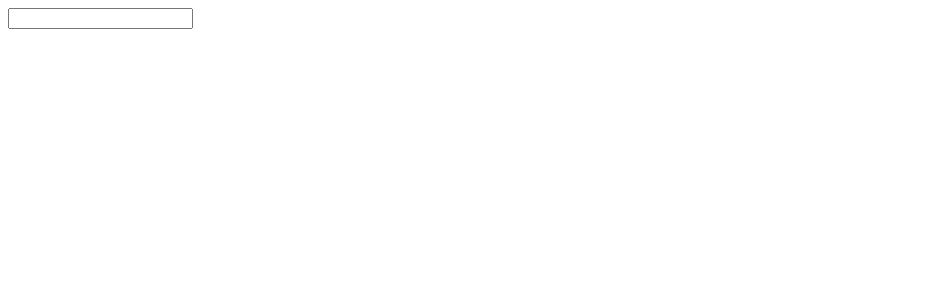
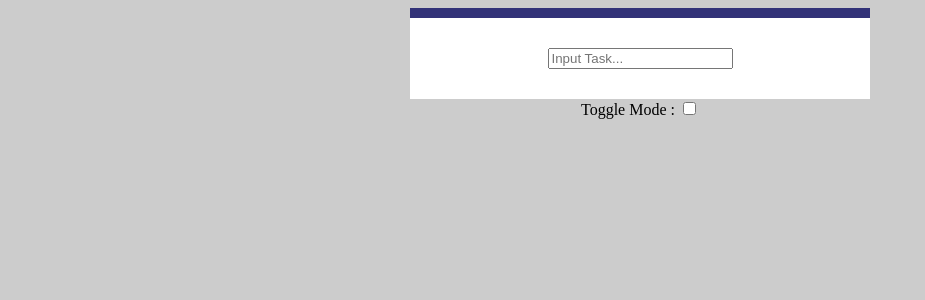
Before and after one commit to TLeobons/todoapp, a React (Create React App) app: page / in a window 1280 px wide. Shown: the top 300 px of the page, without its empty margins (0-925 px from the left). Built offline with nearby package versions, Linux system fonts and the light colour scheme.

Commit message:
Adding Necessary files

```diff
--- a/src/App.css
+++ b/src/App.css
@@ -1,3 +1,10 @@
+body,html{
+	padding:0;
+}
+body{
+	background-color:#ccc;
+}
+
 .App {
   text-align: center;
 }
@@ -36,3 +43,42 @@
     transform: rotate(360deg);
   }
 }
+
+.btn{
+	height:25px;
+	padding:5px;
+	border-radius:40%;
+	display:inline-flex;
+	align-items:center;
+}
+
+.btn-light{
+	background-color:rgb(50,50,120);
+	color:white;
+	border:1px solid rgb(50,50,120);
+}
+
+.btn-dark{
+	background-color:white;
+	color:rgb(50,50,120);
+	border:1px solid rgb(50,50,120);
+}
+
+.frame{
+	transition:all ease-in 0.4s;
+	padding:30px;
+	width:400px;
+
+}
+
+.frame-dark{
+	color:white;
+	background-color:rgb(50,50,120);
+	border-top:10px solid white;
+}
+
+.frame-light{
+	color:black;
+	background-color:white;
+	border-top:10px solid rgb(50,50,120);
+}
--- a/src/App.js
+++ b/src/App.js
@@ -1,14 +1,19 @@
 import Form from 'components/common/form'
+import Toggler from 'components/common/mode-toggler'
 import Navbar from 'components/Navbar'
+import './App.css'
 
 const App = () => {
 
   return (
     <div className="App">
       <Navbar/>
-      <Form/>
+	<div style={{display:'flex',alignItems:'center',flexDirection:'column'}}>
+		<Form/>
+		<Toggler />
+	</div>
     </div>
   )
 }
 
-export default App
+export default App;
--- a/src/components/common/form.js
+++ b/src/components/common/form.js
@@ -17,17 +17,20 @@ const Form = () => {
 	useMemo(()=>console.log(state),[state]);
 
 	return (
-		<form onSubmit={handleSubmit}>
+		<form id="todo-form" className={`frame frame-${state.theme ? 'dark':'light'}`} onSubmit={handleSubmit}>
 			<Input
 				value={todo}
 				handleChange={setTodo}
+				placeholder="Input Task..."
 			/>
-			{state.map(task => (
+			{state.tasks.map(task => (
 				<div key={task.id}>
 					<span>{task.name}</span>
 					<button
 						type='button'
-						onClick={() => dispatch({type: 'REMOVE_TODO', payload: task.id})}>
+						onClick={() => dispatch({type: 'REMOVE_TODO', payload: task.id})}
+						className={`btn ${state.theme ? 'btn-dark' : 'btn-light'}`}
+					>
 						X
 					</button>
 				</div>
--- /dev/null
+++ b/src/components/common/mode-toggler.js
@@ -0,0 +1,11 @@
+import {useState, useContext, useMemo} from 'react'
+import {GlobalStateContext, GlobalDispatchContext} from '../../context/globalContext';
+
+const Toggler = () => {
+	let state = useContext(GlobalStateContext)
+	let dispatch = useContext(GlobalDispatchContext)
+
+	return <label> Toggle Mode : <input type='checkbox' checked={state.theme} onChange={e=>dispatch({type:'TOGGLE_COLOR'})} /> </label>
+}
+
+export default Toggler;
--- a/src/context/globalContext.js
+++ b/src/context/globalContext.js
@@ -1,9 +1,13 @@
 import { createContext, useReducer } from "react"
 import {v4} from "uuid"
 
-import {ADD_TODO, REMOVE_TODO} from "types"
+import {ADD_TODO, REMOVE_TODO, TOGGLE_COLOR} from "types"
 
-export const GlobalStateContext = createContext([])
+const initialState ={
+	tasks:[],
+	theme:false
+};
+export const GlobalStateContext = createContext(initialState)
 export const GlobalDispatchContext = createContext()
 
 const task = {
@@ -16,18 +20,21 @@ const task = {
 const reducer = (state,action) => {
     switch (action.type){
       case ADD_TODO:
-        return [
-          ...state,
+        return Object.assign({},state,{tasks:[
+          ...state.tasks,
           {
             ...task,
             id: v4(),
             name: action.payload
           }
-        ]
+        ]})
 	break;
       case REMOVE_TODO:
-        return state.filter(item => item.id !== action.payload)
+        let tasks = state.tasks.filter(item => item.id !== action.payload)
+	return Object.assign({},state,{tasks})
 	break;
+	case TOGGLE_COLOR:
+		return Object.assign({},state,{theme:!state.theme})
       default :
         return new Error(`Invalid action ${action.type}`)
       }
@@ -35,7 +42,7 @@ const reducer = (state,action) => {
 
 
 export const GlobalProvider = ({children}) => {
-  const [state, dispatch] = useReducer(reducer, [])
+  const [state, dispatch] = useReducer(reducer, initialState)
 
   return(
     <GlobalDispatchContext.Provider value={dispatch}>
--- a/src/types.js
+++ b/src/types.js
@@ -1,2 +1,3 @@
 export const ADD_TODO='ADD_TODO'
 export const REMOVE_TODO='REMOVE_TODO'
+export const TOGGLE_COLOR='TOGGLE_COLOR'
```
